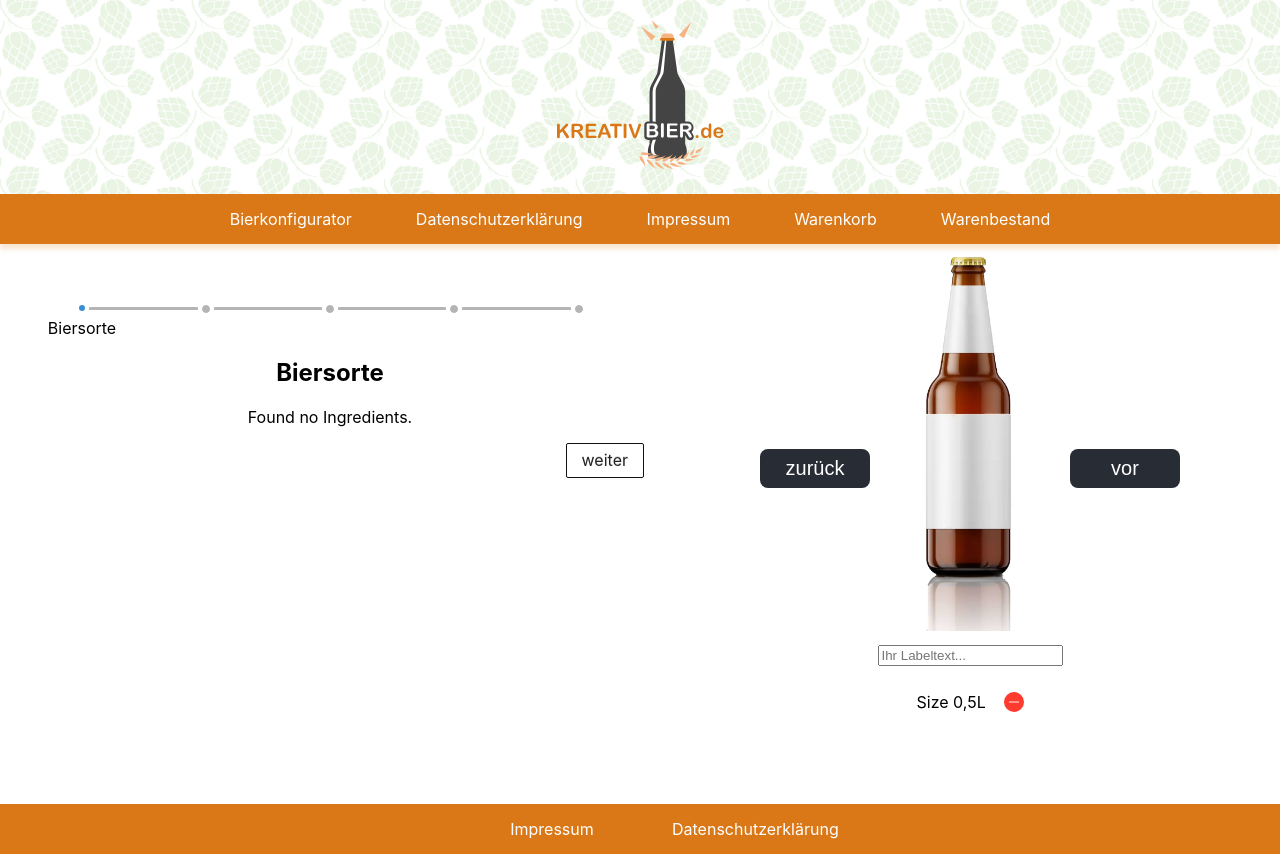
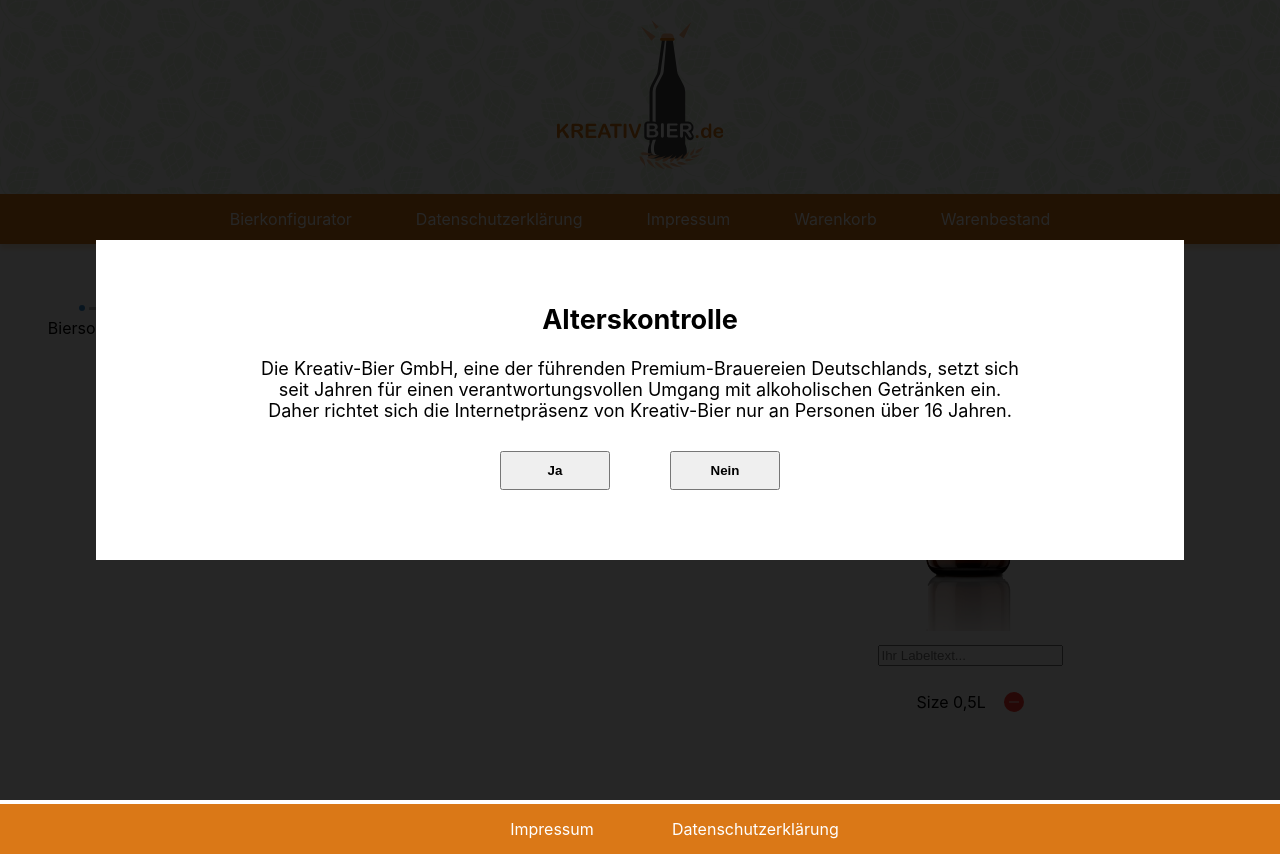
Before and after one commit to MartinKotschmar/swt, a React (Create React App) app: page / in a window 1280 px wide. Built offline with nearby package versions, Linux system fonts and the light colour scheme; no server answers.

Commit message:
Remove console.log, Activate ageCheck

```diff
--- a/src/Wrapper.tsx
+++ b/src/Wrapper.tsx
@@ -63,7 +63,7 @@ const Wrapper = () => {
           </Route> */}
         </Switch>
 
-        <AgeCheckModal active={false} />
+        <AgeCheckModal active={true} />
       </div>
 
       <Footer />
--- a/src/components/Layout/Body/overlays/AgeCheckModal.tsx
+++ b/src/components/Layout/Body/overlays/AgeCheckModal.tsx
@@ -5,13 +5,14 @@ import ModalOverlay from "./ModalOverlay";
 import { useCookies } from 'react-cookie';
 
 const AgeCheckModal = (props: any) => {
-
     const [active, setActive] = useState(props.active);
     const [cookies, setCookie] = useCookies(['ageCheck']);
 
     const backdropPortalRoot = document.getElementById("backdrop-root");
     const modalPortalRoot = document.getElementById("overlay-root");
 
+    console.log(cookies.ageCheck);
+    console.log(!cookies.ageCheck);
 
     const onClick = (userInput: string) => {
         if (userInput === "confirm") {
@@ -23,7 +24,7 @@ const AgeCheckModal = (props: any) => {
         }
     };
 
-    return backdropPortalRoot && modalPortalRoot && !cookies.ageCheck? (
+    return (backdropPortalRoot && modalPortalRoot && !cookies.ageCheck)? (
         <Fragment>
             {ReactDOM.createPortal(<Backdrop active={active}/>, backdropPortalRoot)}
             {ReactDOM.createPortal(
--- a/src/components/Layout/Body/screens/ConfiguratorScreen/BierKonfigurator/Configuration/DeliveryDetails/index.tsx
+++ b/src/components/Layout/Body/screens/ConfiguratorScreen/BierKonfigurator/Configuration/DeliveryDetails/index.tsx
@@ -11,7 +11,6 @@ const DeliveryDetails = (props: any) => {
 
     const optionChangeHandler = () => {
         setStatus(false);
-        console.log(status);
     };
 
     const submitClickHandler: any = (e: any) => {
```
